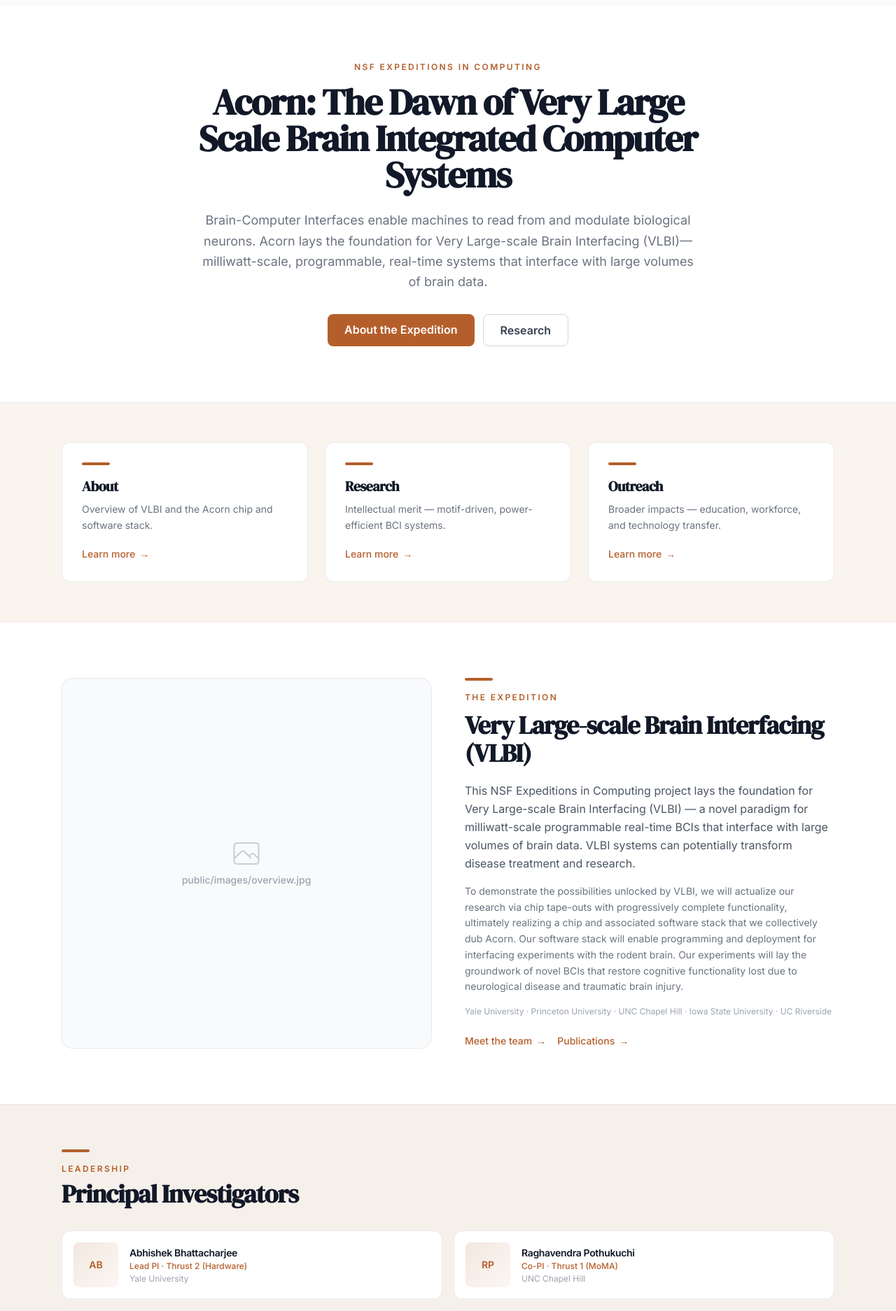
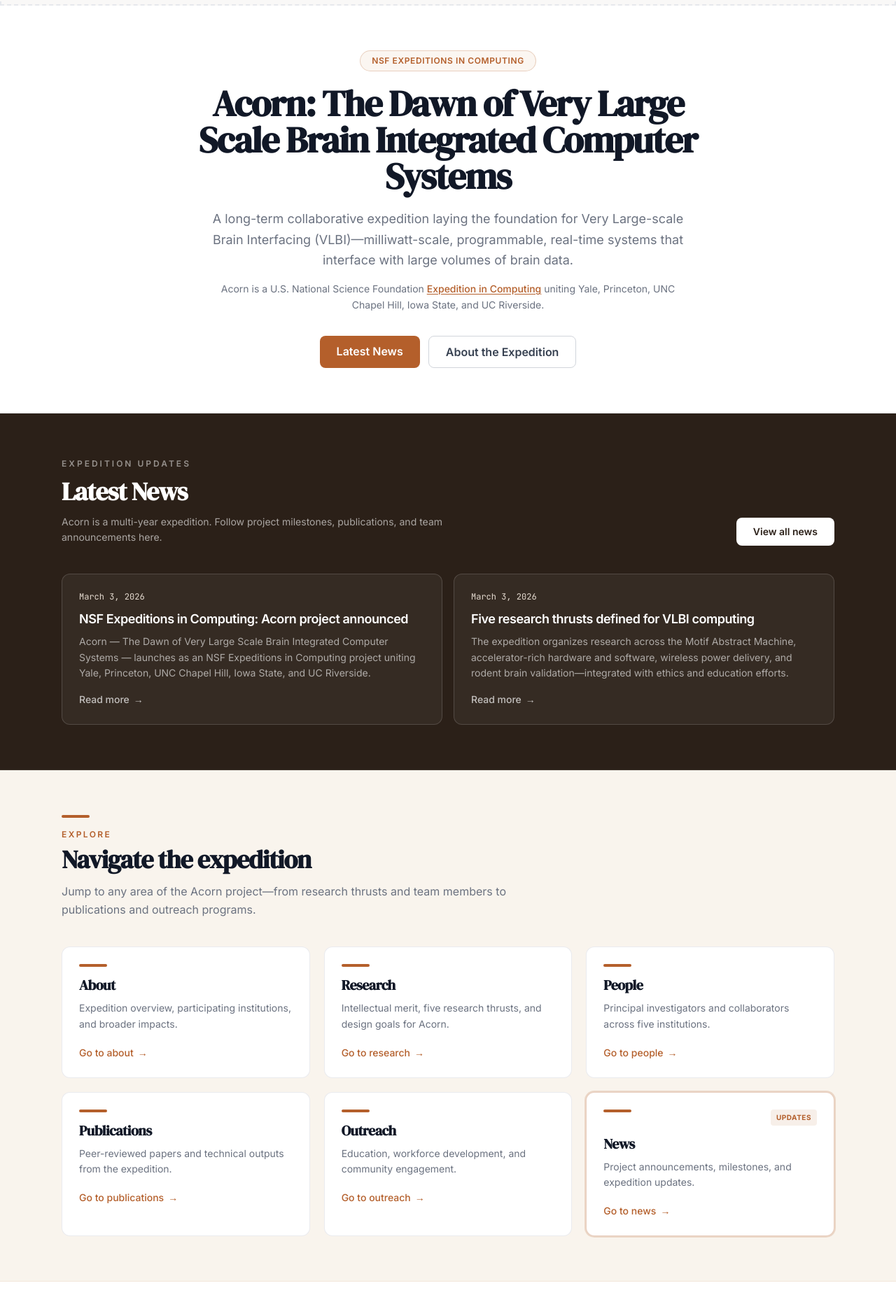
Before and after one commit to Gimmick12-DYY/Acorn-Web, a Next.js app in the folder apps/web/: page / in a window 1280 px wide. Shown: the part 520-2394 px from the top of the page at 70% size. Built offline with nearby package versions, Linux system fonts and the light colour scheme.

Commit message:
Change- main page hub layout

```diff
--- a/apps/web/app/page.tsx
+++ b/apps/web/app/page.tsx
@@ -1,196 +1,162 @@
 import React from 'react';
 import Link from 'next/link';
 import { getPublishedNews } from '../lib/news';
-import { Hero, HomeOverviewImage, HomeCtaImage, PersonAvatar } from '../components';
-import peopleData from '../data/people.json';
-import { institutions, overview } from '../content/site';
+import { Hero, NsfAcknowledgment } from '../components';
+import { institutions } from '../content/site';
 
 export const dynamic = 'force-dynamic';
 
-type Person = {
-  id: string;
-  name: string;
-  role: string;
-  projectRole?: string;
-  affiliation?: string;
-  photoUrl?: string;
-};
-
-const pillars = [
+const hubLinks = [
   {
     title: 'About',
-    description: 'Overview of VLBI and the Acorn chip and software stack.',
+    description: 'Expedition overview, participating institutions, and broader impacts.',
     href: '/about',
   },
   {
     title: 'Research',
-    description: 'Intellectual merit — motif-driven, power-efficient BCI systems.',
+    description: 'Intellectual merit, five research thrusts, and design goals for Acorn.',
     href: '/research',
   },
   {
+    title: 'People',
+    description: 'Principal investigators and collaborators across five institutions.',
+    href: '/people',
+  },
+  {
+    title: 'Publications',
+    description: 'Peer-reviewed papers and technical outputs from the expedition.',
+    href: '/publications',
+  },
+  {
     title: 'Outreach',
-    description: 'Broader impacts — education, workforce, and technology transfer.',
+    description: 'Education, workforce development, and community engagement.',
     href: '/outreach',
+  },
+  {
+    title: 'News',
+    description: 'Project announcements, milestones, and expedition updates.',
+    href: '/news',
+    highlight: true,
   },
 ];
 
 export default async function Page() {
   const allNews = await getPublishedNews();
   const items = allNews.slice(0, 4);
-  const pis = (peopleData as Person[]).filter((p) => p.role === 'PI');
 
   return (
     <div>
       <Hero />
 
-      {/* Three pillars */}
-      <section className="bg-acorn-light/40 border-b border-acorn/10">
-        <div className="max-w-6xl mx-auto px-6 py-14 grid md:grid-cols-3 gap-6">
-          {pillars.map((pillar) => (
+      {/* News — prominent, above the hub grid */}
+      <section className="bg-acorn-dark text-white border-b border-white/10">
+        <div className="max-w-6xl mx-auto px-6 py-14 md:py-16">
+          <div className="flex flex-col sm:flex-row sm:items-end sm:justify-between gap-6 mb-10">
+            <div>
+              <p className="text-xs font-semibold uppercase tracking-[0.25em] text-white/50 mb-3">
+                Expedition Updates
+              </p>
+              <h2 className="font-serif text-3xl md:text-4xl leading-tight">Latest News</h2>
+              <p className="text-white/60 text-sm mt-3 max-w-xl leading-relaxed">
+                Acorn is a multi-year expedition. Follow project milestones, publications,
+                and team announcements here.
+              </p>
+            </div>
             <Link
-              key={pillar.href}
-              href={pillar.href}
-              className="card p-7 group block h-full"
+              href="/news"
+              className="inline-flex shrink-0 items-center justify-center rounded-lg bg-white text-acorn-dark font-semibold py-2.5 px-6 text-sm hover:bg-gray-100 transition-colors"
             >
-              <div className="accent-rule group-hover:w-16 transition-all" />
-              <h2 className="font-serif text-xl text-gray-900 mb-2 group-hover:text-acorn transition-colors">
-                {pillar.title}
-              </h2>
-              <p className="text-gray-500 text-sm leading-relaxed mb-4">{pillar.description}</p>
-              <span className="link-arrow">
-                Learn more
-                <span className="group-hover:translate-x-1 transition-transform">&rarr;</span>
-              </span>
+              View all news
             </Link>
-          ))}
+          </div>
+
+          {items.length > 0 ? (
+            <div className="grid sm:grid-cols-2 gap-4">
+              {items.map((item) => (
+                <Link
+                  key={item.id}
+                  href={`/news/${item.id}`}
+                  className="group rounded-xl border border-white/15 bg-white/5 p-6 hover:bg-white/10 hover:border-white/25 transition-colors"
+                >
+                  <time className="text-xs font-mono text-acorn-light/90 block mb-3">
+                    {new Date(item.date).toLocaleDateString('en-US', {
+                      year: 'numeric',
+                      month: 'long',
+                      day: 'numeric',
+                    })}
+                  </time>
+                  <h3 className="font-semibold text-lg leading-snug mb-2 group-hover:text-acorn-light transition-colors">
+                    {item.title}
+                  </h3>
+                  {item.summary && (
+                    <p className="text-white/60 text-sm leading-relaxed line-clamp-3">{item.summary}</p>
+                  )}
+                  <span className="inline-flex items-center gap-1.5 text-sm font-medium text-white/70 mt-4 group-hover:text-white transition-colors">
+                    Read more <span aria-hidden>&rarr;</span>
+                  </span>
+                </Link>
+              ))}
+            </div>
+          ) : (
+            <div className="rounded-xl border border-dashed border-white/20 px-6 py-12 text-center text-white/50 text-sm">
+              News posts will appear here. Add entries in <code className="text-white/70">data/news.json</code>.
+            </div>
+          )}
         </div>
       </section>
 
-      {/* Overview — image left, text right */}
-      <section className="bg-white">
-        <div className="max-w-6xl mx-auto px-6 py-16 md:py-20">
-          <div className="grid md:grid-cols-2 gap-12 items-center">
-            <HomeOverviewImage />
-            <div>
-              <div className="accent-rule" />
-              <p className="section-label mb-3">The Expedition</p>
-              <h2 className="section-title mb-5">
-                Very Large-scale Brain Interfacing (VLBI)
-              </h2>
-              <p className="text-gray-600 leading-relaxed mb-4">
-                {overview.paragraphs[3]}
-              </p>
-              <p className="text-gray-500 leading-relaxed text-sm mb-4">
-                {overview.paragraphs[4]}
-              </p>
-              <p className="text-xs text-gray-400 mb-6">
-                {institutions.join(' · ')}
-              </p>
-              <div className="flex flex-wrap gap-4">
-                <Link href="/people" className="link-arrow">
-                  Meet the team <span>&rarr;</span>
-                </Link>
-                <Link href="/publications" className="link-arrow">
-                  Publications <span>&rarr;</span>
-                </Link>
-              </div>
-            </div>
+      {/* Hub — links to every section */}
+      <section className="bg-acorn-light/40 border-b border-acorn/10">
+        <div className="max-w-6xl mx-auto px-6 py-14 md:py-16">
+          <div className="mb-10">
+            <div className="accent-rule" />
+            <p className="section-label mb-2">Explore</p>
+            <h2 className="section-title">Navigate the expedition</h2>
+            <p className="text-gray-500 mt-3 max-w-2xl leading-relaxed">
+              Jump to any area of the Acorn project&mdash;from research thrusts and team
+              members to publications and outreach programs.
+            </p>
           </div>
-        </div>
-      </section>
 
-      {/* Leadership — compact list, not avatar grid */}
-      <section className="border-y border-gray-200/80 bg-[#F5F0EA]">
-        <div className="max-w-6xl mx-auto px-6 py-16">
-          <div className="mb-8">
-            <div className="accent-rule" />
-            <p className="section-label mb-2">Leadership</p>
-            <h2 className="section-title">Principal Investigators</h2>
-          </div>
-          <div className="grid sm:grid-cols-2 gap-4">
-            {pis.map((p) => (
-              <div key={p.id} className="card flex items-center gap-4 p-4">
-                <div className="w-16 h-16 rounded-lg shrink-0 overflow-hidden">
-                  <PersonAvatar name={p.name} photoUrl={p.photoUrl} size="sm" />
-                </div>
-                <div className="min-w-0">
-                  <h3 className="font-semibold text-gray-900 text-sm leading-snug">{p.name}</h3>
-                  <p className="text-xs text-acorn font-medium mt-0.5">{p.projectRole || 'PI'}</p>
-                  {p.affiliation && (
-                    <p className="text-xs text-gray-400 mt-0.5 truncate">{p.affiliation}</p>
+          <div className="grid sm:grid-cols-2 lg:grid-cols-3 gap-5">
+            {hubLinks.map((link) => (
+              <Link
+                key={link.href}
+                href={link.href}
+                className={`card p-6 group block h-full ${
+                  link.highlight ? 'ring-2 ring-acorn/20 border-acorn/30' : ''
+                }`}
+              >
+                <div className="flex items-start justify-between gap-3 mb-3">
+                  <div className="accent-rule group-hover:w-16 transition-all mb-0" />
+                  {link.highlight && (
+                    <span className="shrink-0 text-[10px] font-bold uppercase tracking-wider text-acorn bg-acorn/10 px-2 py-1 rounded">
+                      Updates
+                    </span>
                   )}
                 </div>
-              </div>
+                <h3 className="font-serif text-xl text-gray-900 mb-2 group-hover:text-acorn transition-colors">
+                  {link.title}
+                </h3>
+                <p className="text-gray-500 text-sm leading-relaxed mb-4">{link.description}</p>
+                <span className="link-arrow">
+                  Go to {link.title.toLowerCase()}
+                  <span className="group-hover:translate-x-1 transition-transform">&rarr;</span>
+                </span>
+              </Link>
             ))}
           </div>
         </div>
       </section>
 
-      {/* News — vertical list */}
-      <section className="max-w-6xl mx-auto px-6 py-16">
-        <div className="flex items-end justify-between mb-8 gap-4">
-          <div>
-            <div className="accent-rule" />
-            <p className="section-label mb-2">News</p>
-            <h2 className="section-title">Latest Updates</h2>
-          </div>
-          <Link href="/news" className="link-arrow shrink-0">
-            All updates <span>&rarr;</span>
-          </Link>
-        </div>
-        <div className="card divide-y divide-gray-100 overflow-hidden">
-          {items.map((item) => (
-            <Link
-              href={`/news/${item.id}`}
-              key={item.id}
-              className="flex flex-col sm:flex-row sm:items-start gap-3 sm:gap-8 p-6 hover:bg-acorn-light/20 transition-colors group"
-            >
-              <time className="text-xs font-mono text-acorn shrink-0 sm:w-28 pt-0.5">
-                {new Date(item.date).toLocaleDateString('en-US', {
-                  year: 'numeric',
-                  month: 'short',
-                  day: 'numeric',
-                })}
-              </time>
-              <div className="flex-1 min-w-0">
-                <h3 className="font-semibold text-gray-900 group-hover:text-acorn transition-colors leading-snug mb-1">
-                  {item.title}
-                </h3>
-                {item.summary && (
-                  <p className="text-gray-500 text-sm leading-relaxed line-clamp-2">{item.summary}</p>
-                )}
-              </div>
-            </Link>
-          ))}
-        </div>
-      </section>
-
-      {/* CTA — split layout with image slot */}
-      <section className="bg-acorn-dark text-white border-t border-acorn-dark">
-        <div className="max-w-6xl mx-auto px-6 py-16 grid md:grid-cols-2 gap-10 items-center">
-          <div>
-            <p className="text-xs font-semibold uppercase tracking-[0.2em] text-white/50 mb-4">
-              Get Involved
-            </p>
-            <h2 className="font-serif text-3xl md:text-4xl mb-4 leading-tight">
-              Join the expedition
-            </h2>
-            <p className="text-white/70 leading-relaxed mb-8 text-sm">
-              Acorn is an open, collaborative research effort. Explore our thrusts, browse
-              publications, or reach out to partner with us.
-            </p>
-            <div className="flex flex-wrap gap-3">
-              <Link href="/research" className="inline-block bg-white text-acorn-dark font-semibold py-2.5 px-6 rounded-lg hover:bg-gray-100 transition-colors text-sm">
-                Explore Research
-              </Link>
-              <Link href="/outreach" className="btn-outline-light text-sm">
-                Outreach
-              </Link>
-            </div>
-          </div>
-          <div className="rounded-xl overflow-hidden ring-1 ring-white/10">
-            <HomeCtaImage />
-          </div>
+      {/* Institutions + NSF */}
+      <section className="bg-white border-b border-gray-200/80">
+        <div className="max-w-6xl mx-auto px-6 py-14 text-center">
+          <p className="section-label mb-4">Participating Institutions</p>
+          <p className="text-sm text-gray-600 leading-relaxed max-w-3xl mx-auto mb-6">
+            {institutions.join(' · ')}
+          </p>
+          <NsfAcknowledgment variant="inline" className="max-w-2xl mx-auto" />
         </div>
       </section>
     </div>
--- a/apps/web/components/Footer.tsx
+++ b/apps/web/components/Footer.tsx
@@ -1,5 +1,6 @@
 import React from 'react';
 import { AcornLogo } from './AcornLogo';
+import { NsfAcknowledgment } from './NsfAcknowledgment';
 
 export function Footer() {
   return (
@@ -17,6 +18,7 @@
               The Dawn of Very Large Scale Brain Integrated Computer Systems — a collaborative
               research expedition uniting neuroscience, computer architecture, and AI.
             </p>
+            <NsfAcknowledgment variant="footer" />
           </div>
 
           <div className="md:col-span-3 space-y-3">
--- a/apps/web/components/Hero.tsx
+++ b/apps/web/components/Hero.tsx
@@ -1,17 +1,12 @@
 import React from 'react';
 import Link from 'next/link';
 import { ImageSlot } from './ImageSlot';
+import { NsfAcknowledgment } from './NsfAcknowledgment';
 
 /*
- * Homepage images — drop files into public/images/ and set paths below.
- *
- *   hero.jpg      → full-width banner
- *   overview.jpg  → overview section (left column)
- *   cta.jpg       → bottom call-to-action (right column)
+ * Homepage banner — set HERO_IMAGE_URL when ready (e.g. '/images/hero.jpg').
  */
 export const HERO_IMAGE_URL: string | undefined = undefined;
-export const OVERVIEW_IMAGE_URL: string | undefined = undefined;
-export const CTA_IMAGE_URL: string | undefined = undefined;
 
 export function Hero() {
   return (
@@ -19,49 +14,33 @@
       <ImageSlot
         src={HERO_IMAGE_URL}
         alt="Acorn expedition"
-        hint="public/images/hero.jpg"
         variant="banner"
       />
 
       <section className="bg-white border-b border-gray-200/80">
-        <div className="max-w-3xl mx-auto px-6 py-14 md:py-20 text-center">
-          <p className="section-label mb-4">NSF Expeditions in Computing</p>
-          <h1 className="font-serif text-4xl md:text-5xl lg:text-[3.25rem] leading-[1.12] text-gray-900 mb-6">
+        <div className="max-w-3xl mx-auto px-6 py-12 md:py-16 text-center">
+          <div className="mb-5 flex justify-center">
+            <NsfAcknowledgment variant="badge" />
+          </div>
+          <h1 className="font-serif text-4xl md:text-5xl lg:text-[3.25rem] leading-[1.12] text-gray-900 mb-5">
             Acorn: The Dawn of Very Large Scale Brain Integrated Computer Systems
           </h1>
-          <p className="text-lg text-gray-500 leading-relaxed mb-8">
-            Brain-Computer Interfaces enable machines to read from and modulate biological neurons.
-            Acorn lays the foundation for Very Large-scale Brain Interfacing (VLBI)&mdash;milliwatt-scale,
-            programmable, real-time systems that interface with large volumes of brain data.
+          <p className="text-lg text-gray-500 leading-relaxed mb-4">
+            A long-term collaborative expedition laying the foundation for Very Large-scale
+            Brain Interfacing (VLBI)&mdash;milliwatt-scale, programmable, real-time systems
+            that interface with large volumes of brain data.
           </p>
+          <NsfAcknowledgment variant="inline" className="mb-8 max-w-2xl mx-auto" />
           <div className="flex flex-wrap justify-center gap-3">
-            <Link href="/about" className="btn-primary">About the Expedition</Link>
-            <Link href="/research" className="btn-outline">Research</Link>
+            <Link href="/news" className="btn-primary">
+              Latest News
+            </Link>
+            <Link href="/about" className="btn-outline">
+              About the Expedition
+            </Link>
           </div>
         </div>
       </section>
     </>
   );
 }
-
-export function HomeOverviewImage() {
-  return (
-    <ImageSlot
-      src={OVERVIEW_IMAGE_URL}
-      alt="Acorn research overview"
-      hint="public/images/overview.jpg"
-      aspect="square"
-    />
-  );
-}
-
-export function HomeCtaImage() {
-  return (
-    <ImageSlot
-      src={CTA_IMAGE_URL}
-      alt="Acorn collaboration"
-      hint="public/images/cta.jpg"
-      aspect="video"
-    />
-  );
-}
--- a/apps/web/components/ImageSlot.tsx
+++ b/apps/web/components/ImageSlot.tsx
@@ -1,11 +1,9 @@
 import React from 'react';
 
 type ImageSlotProps = {
-  /** Public path, e.g. '/images/hero.jpg'. Leave unset to show the placeholder. */
+  /** Public path, e.g. '/images/hero.jpg'. Leave unset for an empty slot. */
   src?: string;
   alt: string;
-  /** Shown inside the placeholder when no image is set. */
-  hint?: string;
   aspect?: 'video' | 'square' | 'wide';
   /** Full-width banner — fixed height, no rounded corners. */
   variant?: 'default' | 'banner';
@@ -21,7 +19,6 @@
 export function ImageSlot({
   src,
   alt,
-  hint = 'Add an image',
   aspect = 'video',
   variant = 'default',
   className = '',
@@ -33,17 +30,16 @@
 
   return (
     <div
-      className={`relative w-full overflow-hidden bg-gray-50 ${sizeClass} ${className}`}
+      className={`relative w-full overflow-hidden bg-gray-50/60 ${sizeClass} ${className}`}
+      aria-label={src ? undefined : alt}
     >
       {src ? (
         <img src={src} alt={alt} className="absolute inset-0 w-full h-full object-cover" />
       ) : (
-        <div className="absolute inset-0 flex flex-col items-center justify-center text-gray-400 p-6 text-center">
-          <svg className="w-10 h-10 mb-2 opacity-50" fill="none" stroke="currentColor" strokeWidth={1.25} viewBox="0 0 24 24" aria-hidden>
-            <path strokeLinecap="round" strokeLinejoin="round" d="M2.25 15.75l5.159-5.159a2.25 2.25 0 013.182 0l5.159 5.159m-1.5-1.5l1.409-1.409a2.25 2.25 0 013.182 0l2.909 2.909M3.75 21h16.5A2.25 2.25 0 0022.5 18.75V5.25A2.25 2.25 0 0020.25 3H3.75A2.25 2.25 0 001.5 5.25v13.5A2.25 2.25 0 003.75 21z" />
-          </svg>
-          <span className="text-sm font-medium text-gray-400">{hint}</span>
-        </div>
+        <div
+          className="absolute inset-0 border-2 border-dashed border-gray-200/90 bg-transparent"
+          aria-hidden
+        />
       )}
     </div>
   );
--- a/apps/web/components/Navbar.tsx
+++ b/apps/web/components/Navbar.tsx
@@ -5,12 +5,12 @@
 import { AcornLogo } from './AcornLogo';
 
 const navLinks = [
+  { href: '/news', label: 'News' },
   { href: '/about', label: 'About' },
   { href: '/research', label: 'Research' },
   { href: '/people', label: 'People' },
   { href: '/publications', label: 'Publications' },
   { href: '/outreach', label: 'Outreach' },
-  { href: '/news', label: 'News' },
 ];
 
 export function Navbar() {
@@ -21,7 +21,7 @@
       {/* Top bar */}
       <div className="border-b border-white/10">
         <div className="max-w-6xl mx-auto px-6 py-2 flex items-center justify-between text-xs text-white/60">
-          <span>Collaborative Research &middot; Expeditions in Computing</span>
+          <span>NSF Expeditions in Computing &middot; Collaborative Research</span>
           <Link href="/admin" className="hover:text-white/90 transition-colors italic">
             Admin
           </Link>
@@ -48,7 +48,11 @@
               <Link
                 key={link.href}
                 href={link.href}
-                className="px-3 py-2 text-sm font-medium text-white/75 hover:text-white hover:bg-white/10 rounded-md transition-colors"
+                className={`px-3 py-2 text-sm font-medium rounded-md transition-colors ${
+                  link.href === '/news'
+                    ? 'text-white bg-white/15 hover:bg-white/20'
+                    : 'text-white/75 hover:text-white hover:bg-white/10'
+                }`}
               >
                 {link.label}
               </Link>
--- /dev/null
+++ b/apps/web/components/NsfAcknowledgment.tsx
@@ -0,0 +1,57 @@
+import React from 'react';
+
+const NSF_EIC_URL =
+  'https://www.nsf.gov/funding/opportunities/expeditions-expeditions-computing';
+
+type NsfAcknowledgmentProps = {
+  /** compact = hero badge; inline = body copy; footer = muted legal line */
+  variant?: 'badge' | 'inline' | 'footer';
+  className?: string;
+};
+
+export function NsfAcknowledgment({ variant = 'inline', className = '' }: NsfAcknowledgmentProps) {
+  if (variant === 'badge') {
+    return (
+      <a
+        href={NSF_EIC_URL}
+        target="_blank"
+        rel="noreferrer"
+        className={`inline-flex items-center gap-2 rounded-full border border-acorn/25 bg-acorn-light/50 px-4 py-1.5 text-xs font-semibold uppercase tracking-wider text-acorn hover:border-acorn/40 hover:bg-acorn-light transition-colors ${className}`}
+      >
+        NSF Expeditions in Computing
+      </a>
+    );
+  }
+
+  if (variant === 'footer') {
+    return (
+      <p className={`text-sm text-white/55 leading-relaxed ${className}`}>
+        Supported by the U.S. National Science Foundation{' '}
+        <a
+          href={NSF_EIC_URL}
+          target="_blank"
+          rel="noreferrer"
+          className="text-white/75 underline underline-offset-2 hover:text-white transition-colors"
+        >
+          Expeditions in Computing
+        </a>{' '}
+        program.
+      </p>
+    );
+  }
+
+  return (
+    <p className={`text-sm text-gray-500 leading-relaxed ${className}`}>
+      Acorn is a U.S. National Science Foundation{' '}
+      <a
+        href={NSF_EIC_URL}
+        target="_blank"
+        rel="noreferrer"
+        className="text-acorn font-medium hover:text-acorn-dark underline underline-offset-2"
+      >
+        Expedition in Computing
+      </a>{' '}
+      uniting Yale, Princeton, UNC Chapel Hill, Iowa State, and UC Riverside.
+    </p>
+  );
+}
--- a/apps/web/components/index.ts
+++ b/apps/web/components/index.ts
@@ -1,7 +1,8 @@
 export { Navbar } from './Navbar';
 export { PageHeader } from './PageHeader';
-export { Hero, HomeOverviewImage, HomeCtaImage } from './Hero';
+export { Hero, HERO_IMAGE_URL } from './Hero';
 export { ImageSlot } from './ImageSlot';
+export { NsfAcknowledgment } from './NsfAcknowledgment';
 export { AcornLogo } from './AcornLogo';
 export { Footer } from './Footer';
 export { Card } from './Card';
```
Also changed, not shown: 1 other file (tests, documents, lock files or other folders).
